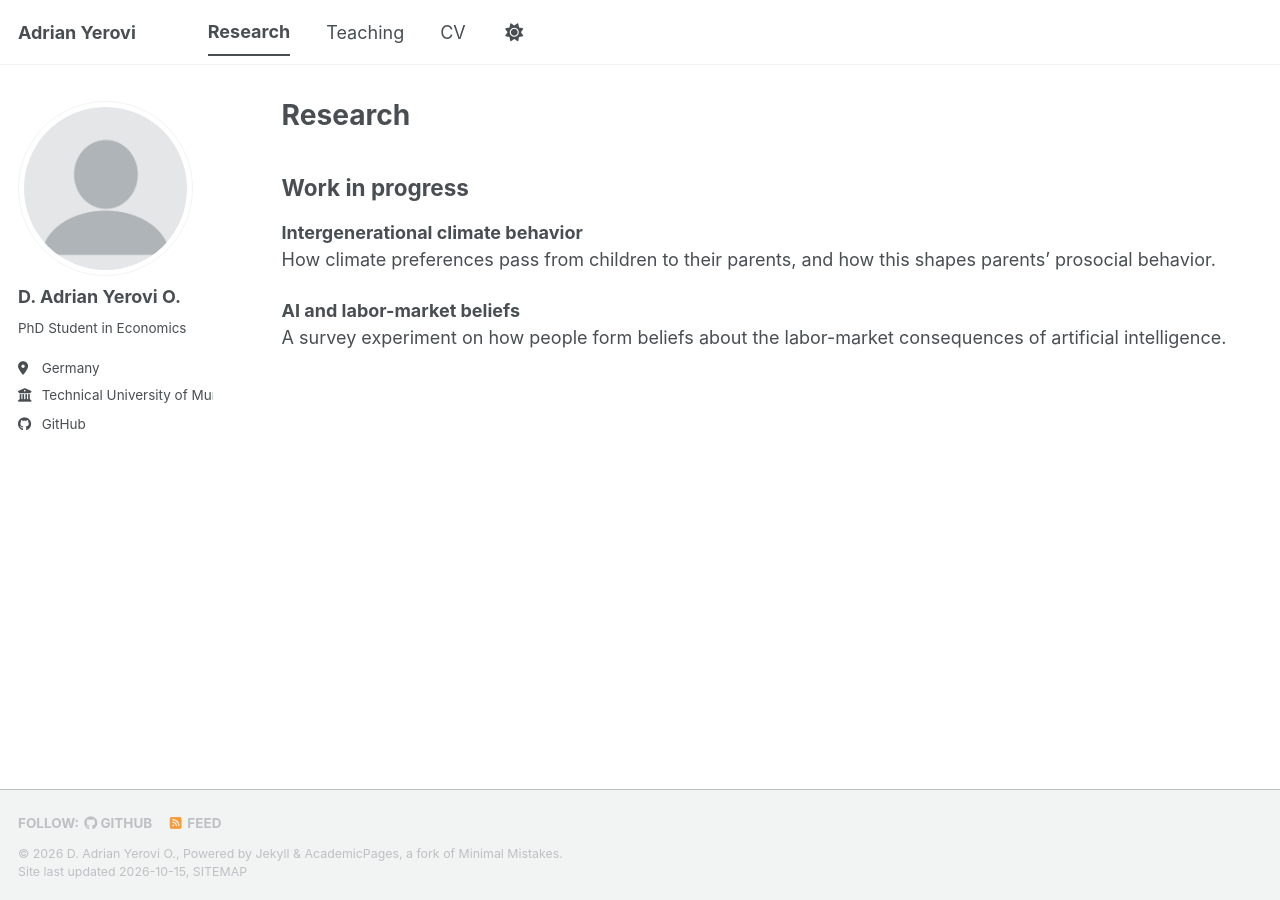
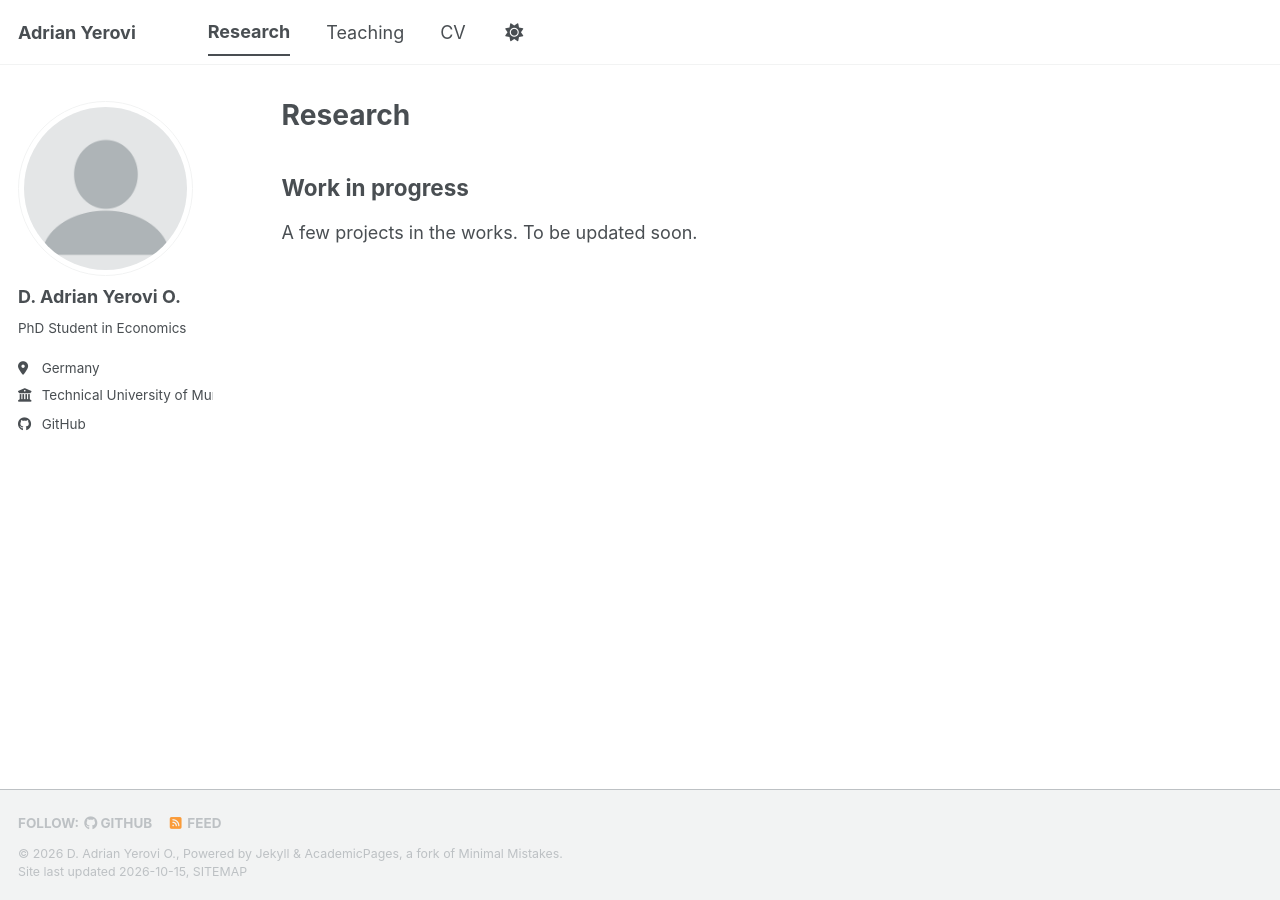
Before and after one commit to AYerovi/AYerovi.github.io, a Jekyll site: the page built from _pages/research.md, in a window 1280 px wide. Built offline with Jekyll 4.4.1, drawn with Linux system fonts in a browser that asks for light colours; a style sheet for code colours, icons or effects is not loaded.

Commit message:
Update research.md

```diff
--- a/_pages/research.md
+++ b/_pages/research.md
@@ -6,9 +6,4 @@ author_profile: true
 ---
 
 ## Work in progress
-
-**Intergenerational climate behavior**
-How climate preferences pass from children to their parents, and how this shapes parents' prosocial behavior.
-
-**AI and labor-market beliefs**
-A survey experiment on how people form beliefs about the labor-market consequences of artificial intelligence.
+A few projects in the works. To be updated soon.
```
